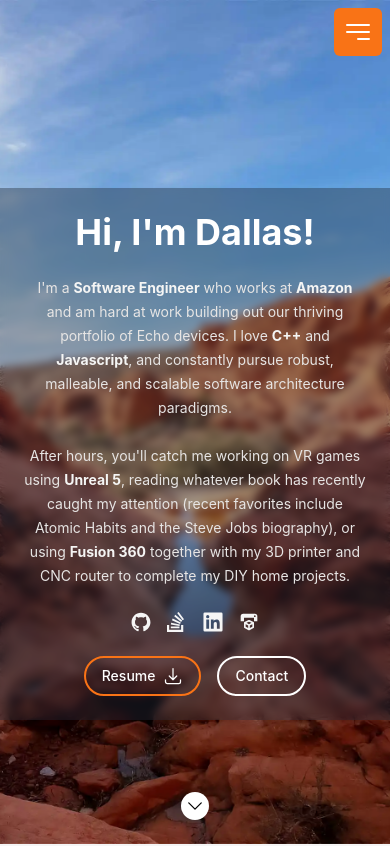
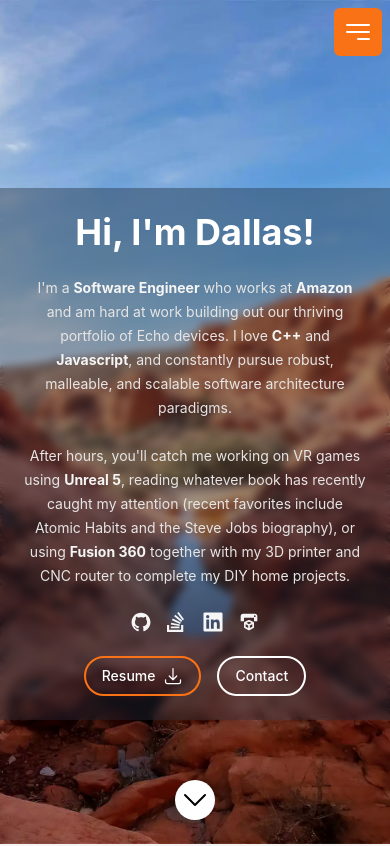
Before and after one commit to Dallas-J/react-resume, a React (Create React App) app: page / in a window 390 px wide. Shown: the top 846 px of the page. Built offline with nearby package versions, Linux system fonts and the light colour scheme.

Commit message:
Set absolute minimum width across the site

```diff
--- a/src/components/Layout/Section.tsx
+++ b/src/components/Layout/Section.tsx
@@ -13,7 +13,7 @@ interface SectionProps {
 
 const Section = memo(({children, sectionId, noPadding = false, className}:SectionProps) => {
     return (
-      <section className={classNames(className, {'px-4 py-16 md:py-24 lg:px-8': !noPadding})} id={sectionId}>
+      <section className={classNames(className, {'px-4 py-16 md:py-24 lg:px-8 min-w-stop': !noPadding})} id={sectionId}>
         <div className={classNames({'mx-auto max-w-screen-lg': !noPadding})}>{children}</div>
       </section>
     );
--- a/src/components/Sections/Footer.tsx
+++ b/src/components/Sections/Footer.tsx
@@ -5,13 +5,13 @@ import {SectionId} from '../../data/data';
 import Socials from '../Socials';
 
 const Footer: FC = memo(() => (
-  <div className="relative bg-neutral-500 dark:bg-neutral-900 px-4 pb-6 pt-12 sm:px-8 sm:pt-14 sm:pb-8">
+  <div className="relative bg-neutral-500 dark:bg-neutral-900 px-4 pb-6 pt-12 sm:px-8 sm:pt-14 sm:pb-8 min-w-stop">
     <div className="absolute inset-x-0 -top-4 flex justify-center sm:-top-6">
       <div
         className="rounded-full bg-neutral-400 dark:bg-neutral-100 p-1 ring-orange-600 ring-offset-2 ring-offset-gray-700/80 focus:outline-none focus:ring-2 sm:p-2 hover:cursor-pointer"
         onClick={() => document.getElementById(SectionId.Hero)?.scrollIntoView({ behavior: 'smooth' })}
       >
-        <ChevronUpIcon className="h-6 w-6 bg-transparent sm:h-8 sm:w-8 text-white dark:text-black" />
+        <ChevronUpIcon className="h-8 w-8 bg-transparent text-white dark:text-black" />
       </div>
     </div>
     <div className="flex flex-col items-center gap-y-6">
--- a/src/components/Sections/Hero.tsx
+++ b/src/components/Sections/Hero.tsx
@@ -11,7 +11,7 @@ const Hero = memo(() => {
 
   return (
     <Section noPadding sectionId={SectionId.Hero}>
-      <div className="flex min-h-screen w-full items-center justify-center bg-cover bg-center bg-hero">
+      <div className="flex min-h-screen w-full min-w-stop items-center justify-center bg-cover bg-center bg-hero">
         <div className="max-w-screen-lg px-0 sm:px-4 pt-16 sm:pt-[72px] sm:pb-4">
           <div className="flex flex-col items-center gap-y-6 sm:rounded-xl bg-gray-800/40 p-6 text-center shadow-lg backdrop-blur-sm">
             <h1 className="text-4xl font-bold text-white sm:text-5xl lg:text-7xl">{name}</h1>
@@ -48,12 +48,12 @@ const Hero = memo(() => {
             </div>
           </div>
         </div>
-        <div className="invisible tall:visible absolute inset-x-0 bottom-6 flex justify-center">
+        <div className="invisible tall:visible absolute min-w-stop inset-x-0 bottom-6 flex justify-center">
           <div
             className="rounded-full bg-white p-1 ring-white ring-offset-2 ring-offset-gray-700/80 focus:outline-none focus:ring-2 sm:p-2 hover:cursor-pointer"
             onClick={() => document.getElementById(SectionId.About)?.scrollIntoView({ behavior: 'smooth' })}
           >
-            <ChevronDownIcon className="h-5 w-5 bg-transparent sm:h-6 sm:w-6" />
+            <ChevronDownIcon className="h-8 w-8 bg-transparent sm:h-6 sm:w-6" />
           </div>
         </div>
       </div>
--- a/src/components/Sections/Testimonials.tsx
+++ b/src/components/Sections/Testimonials.tsx
@@ -59,7 +59,7 @@ const Testimonials: FC = memo(() => {
 
   return (
     <Section noPadding sectionId={SectionId.Testimonials}>
-      <div className='relative flex w-full items-center justify-center px-4 py-16 md:py-24 lg:px-8'>
+      <div className='relative flex w-full min-w-stop items-center justify-center px-4 py-16 md:py-24 lg:px-8'>
         <div
           className='absolute top-0 left-0 w-full h-full'
           style={{ clip: 'rect(0, auto, auto, 0)' }}
--- a/tailwind.config.js
+++ b/tailwind.config.js
@@ -4,6 +4,9 @@ module.exports = {
   content: ['./src/**/*.{js,ts,jsx,tsx,css,scss}'],
   theme: {
     extend: {
+      minWidth: {
+        'stop': '320px',
+      },
       backgroundImage: {
         'testimonial-light': "url('/src/images/canvas-light.webp')",
         'testimonial-dark': "url('/src/images/canvas-dark.webp')",
```
